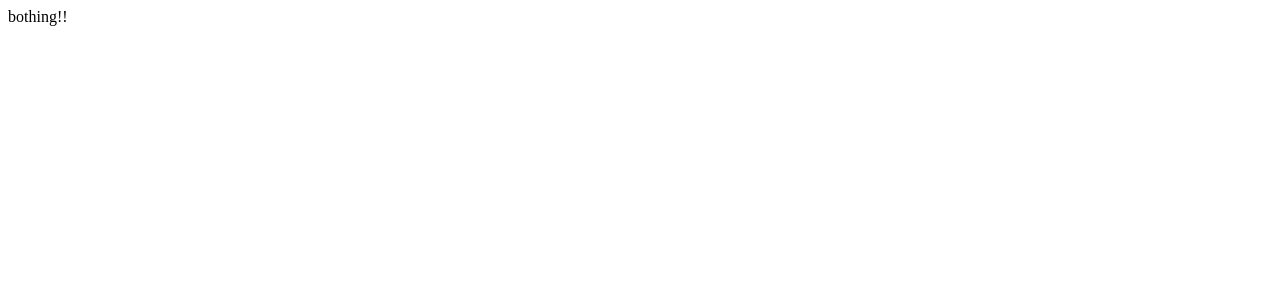
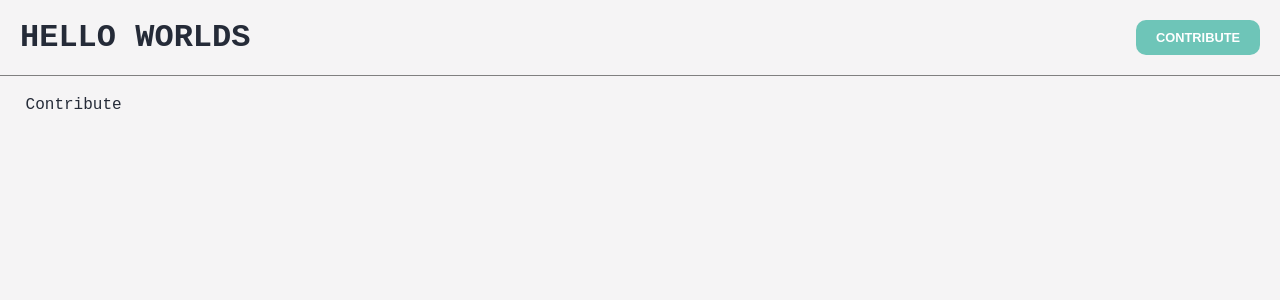
Before and after one commit to DarkCode01/data-structure-visualizer, a Next.js app: page / in a window 1280 px wide. Shown: the top 300 px of the page. Built offline with nearby package versions, Linux system fonts and the light colour scheme.

Commit message:
feat(HwHeader): created components for design

```diff
--- /dev/null
+++ b/components/HwBanner.tsx
@@ -0,0 +1,10 @@
+import sytled from "styled-components";
+
+const HwBanner = sytled.div`
+  font-size: 2rem;
+  font-weight: 700;
+  line-height: 20px;
+  text-transform: uppercase;
+`;
+
+export default HwBanner;
--- /dev/null
+++ b/components/HwButton.tsx
@@ -0,0 +1,15 @@
+import styled from "styled-components";
+
+const HwButton = styled.button`
+  padding: 10px 20px;
+  font-size: 0.8rem;
+  font-weight: 700;
+  text-transform: uppercase;
+  color: white;
+
+  border-radius: 10px;
+  border: none;
+  background-color: var(--color-primary);
+`;
+
+export default HwButton;
--- /dev/null
+++ b/components/HwContainer.tsx
@@ -0,0 +1,9 @@
+import styled from "styled-components";
+
+const HwContainer = styled.div`
+  width: 96%;
+  max-width: 1300px;
+  margin: 0 auto;
+`;
+
+export default HwContainer;
--- /dev/null
+++ b/components/HwGlobalStyles.tsx
@@ -0,0 +1,55 @@
+import { createGlobalStyle } from "styled-components";
+
+const HwGlobalStyles = createGlobalStyle`
+:root {
+   /* Color variables */
+   --color-primary: #6ec5b8;
+   --color-secondary: #f87575;
+   --color-black: #252b38;
+   --color-white: #ffffff;
+ }
+ /* Resets */
+html {
+   box-sizing: border-box;
+ }
+
+ *,
+ *::before,
+ *::after {
+   box-sizing: inherit;
+ }
+
+ html,
+ body {
+   padding: 0;
+   margin: 0;
+ }
+
+ body {
+   background-color: #f5f4f5;
+   font-family: DejaVuSansMono, monospace, sans-serif;
+   color: var(--color-black);
+ }
+
+ h1,
+ h2,
+ h3,
+ h4,
+ h5,
+ h6 {
+   margin: 0;
+ }
+
+ p {
+   margin: 0;
+ }
+
+ a {
+   color: inherit;
+   text-decoration: none;
+   font-weight: 600;
+ }
+
+`;
+
+export default HwGlobalStyles;
--- /dev/null
+++ b/components/HwHeaderElement.tsx
@@ -0,0 +1,5 @@
+import sytled from "styled-components";
+
+const HwHeaderElement = sytled.div``;
+
+export default HwHeaderElement;
--- /dev/null
+++ b/components/HweHeader.tsx
@@ -0,0 +1,12 @@
+import styled from "styled-components";
+
+const HwHeader = styled.header`
+  padding: 20px 20px;
+  display: flex;
+  justify-content: space-between;
+  align-items: center;
+  border-bottom: 1.5px solid gray;
+  margin-bottom: 20px;
+`;
+
+export default HwHeader;
--- a/pages/_app.tsx
+++ b/pages/_app.tsx
@@ -1,6 +1,12 @@
 import type { AppProps } from "next/app";
+import HwGlobalStyles from "@/components/HwGlobalStyles";
 
 function MyApp({ Component, pageProps }: AppProps) {
-  return <Component {...pageProps} />;
+  return (
+    <>
+      <HwGlobalStyles />
+      <Component {...pageProps} />
+    </>
+  );
 }
 export default MyApp;
--- a/pages/index.tsx
+++ b/pages/index.tsx
@@ -1,10 +1,27 @@
 import React from "react";
 import Page from "@/components/Page";
+import HwContainer from "@/components/HwContainer";
+import HwHeader from "@/components/HweHeader";
+import HwHeaderElement from "@/components/HwHeaderElement";
+import HwBanner from "@/components/HwBanner";
+import HwButton from "@/components/HwButton";
 
 const Home = () => {
   return (
     <Page>
-      <div>bothing!!</div>
+      <div>
+        <HwHeader>
+          <HwHeaderElement>
+            <HwBanner>
+              <h4>Hello Worlds</h4>
+            </HwBanner>
+          </HwHeaderElement>
+          <HwHeaderElement>
+            <HwButton>Contribute</HwButton>
+          </HwHeaderElement>
+        </HwHeader>
+        <HwContainer>Contribute</HwContainer>
+      </div>
     </Page>
   );
 };
```
